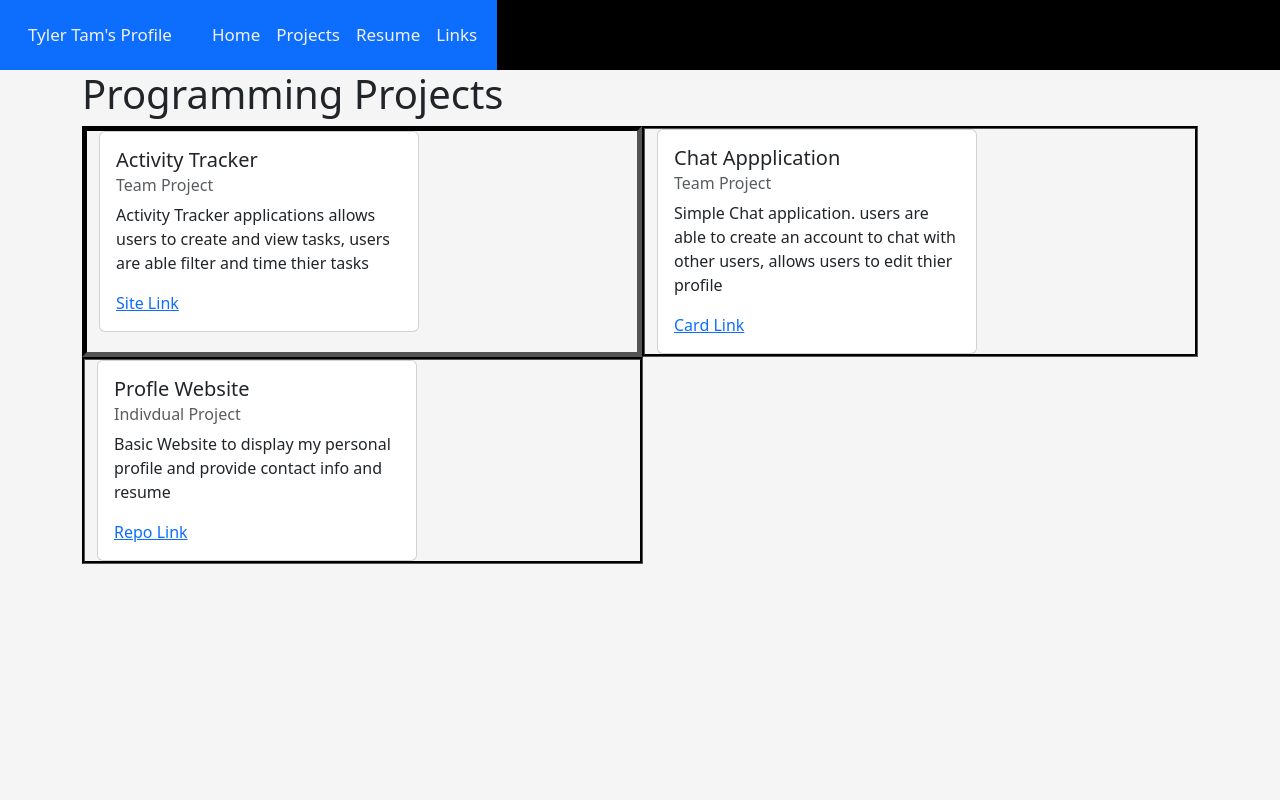
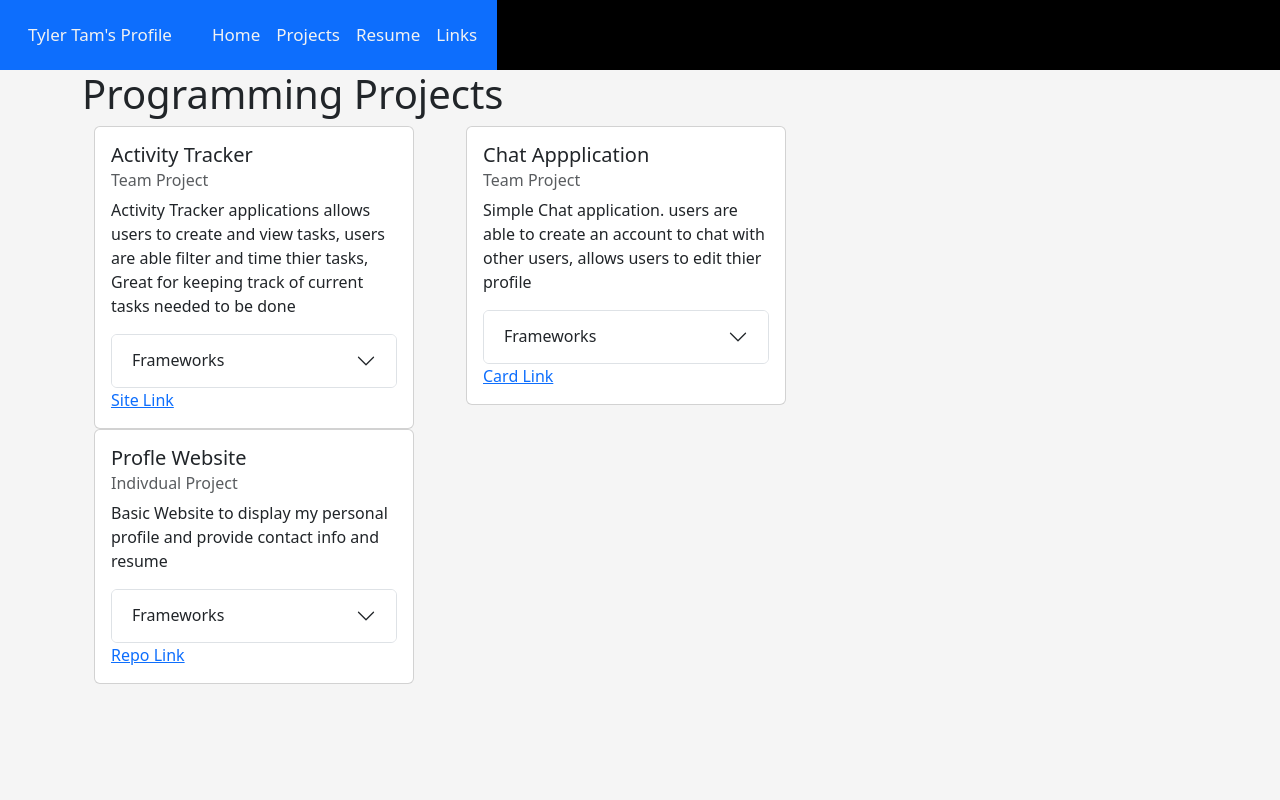
Before and after one commit to tytamz2/profile-site, a React (Create React App) app in the folder frontend/: page /projects in a window 1280 px wide. Shown: the top 800 px of the page. Built offline with nearby package versions, Linux system fonts and the light colour scheme.

Commit message:
working on project

```diff
--- a/frontend/src/componets/Projects/Projects.js
+++ b/frontend/src/componets/Projects/Projects.js
@@ -3,6 +3,7 @@ import Row from 'react-bootstrap/Row';
 import Col from 'react-bootstrap/Col';
 import Container from 'react-bootstrap/esm/Container';
 import Card from 'react-bootstrap/Card';
+import Accordion from 'react-bootstrap/Accordion';
 import '../../css/Projects.css'
 
 function Projects(){
@@ -14,22 +15,31 @@ function Projects(){
 
             <Container className='prj' fluid>
                 <Row>
-                    <Col className='col1'>
-                    <Card style={{ width: '20rem' }}>
+                    <Col xs lg="4">
+                    <Card style={{ width: '20rem' }} className='col1'>
                 <Card.Body>
                 <Card.Title>Activity Tracker</Card.Title>
                 <Card.Subtitle className="mb-2 text-muted">Team Project</Card.Subtitle>
                 <Card.Text>
                     Activity Tracker applications allows users
                     to create and view tasks, users are able filter
-                    and time thier tasks
+                    and time thier tasks, Great for keeping track of
+                    current tasks needed to be done
                 </Card.Text>
+                <Accordion>
+                <Accordion.Item eventKey="0">
+              <Accordion.Header>Frameworks</Accordion.Header>
+              <Accordion.Body>
+                React, nextJs, SQL, Bootstrap
+              </Accordion.Body>
+              </Accordion.Item>
+                </Accordion>
                 <Card.Link href="#">Site Link</Card.Link>
                 </Card.Body>
                  </Card>
                     </Col>
-                    <Col className='col2'>
-                    <Card style={{ width: '20rem' }}>
+                    <Col >
+                    <Card style={{ width: '20rem' }} className='col2'>
                     <Card.Body>
                         <Card.Title>Chat Appplication</Card.Title>
                         <Card.Subtitle className="mb-2 text-muted">Team Project</Card.Subtitle>
@@ -37,14 +47,22 @@ function Projects(){
                         Simple Chat application. users are able to create an account
                         to chat with other users, allows users to edit thier profile
                         </Card.Text>
+                        <Accordion>
+                            <Accordion.Item eventKey="0">
+                            <Accordion.Header>Frameworks</Accordion.Header>
+                            <Accordion.Body>
+                            Java,React, MongoDB, etc
+                            </Accordion.Body>
+                            </Accordion.Item>
+                </Accordion>
                         <Card.Link href="#">Card Link</Card.Link>
                     </Card.Body>
                     </Card>
                     </Col>
                 </Row>
                 <Row>
-                    <Col className='col3'>
-                    <Card style={{ width: '20rem' }}>
+                    <Col >
+                    <Card style={{ width: '20rem' }} className='col3'>
                     <Card.Body>
                         <Card.Title>Profle Website</Card.Title>
                         <Card.Subtitle className="mb-2 text-muted">Indivdual Project</Card.Subtitle>
@@ -52,6 +70,14 @@ function Projects(){
                         Basic Website to display my personal profile and provide contact info
                         and resume
                         </Card.Text>
+                        <Accordion>
+                            <Accordion.Item eventKey="0">
+                            <Accordion.Header>Frameworks</Accordion.Header>
+                            <Accordion.Body>
+                            JS,React, etc
+                            </Accordion.Body>
+                            </Accordion.Item>
+                        </Accordion>
                         <Card.Link href="#">Repo Link</Card.Link>
                     </Card.Body>
                     </Card>
```
